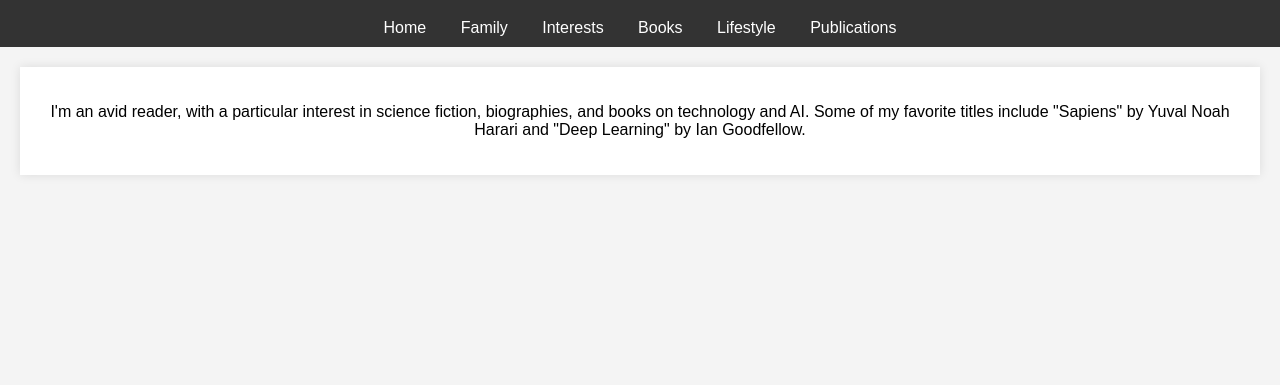
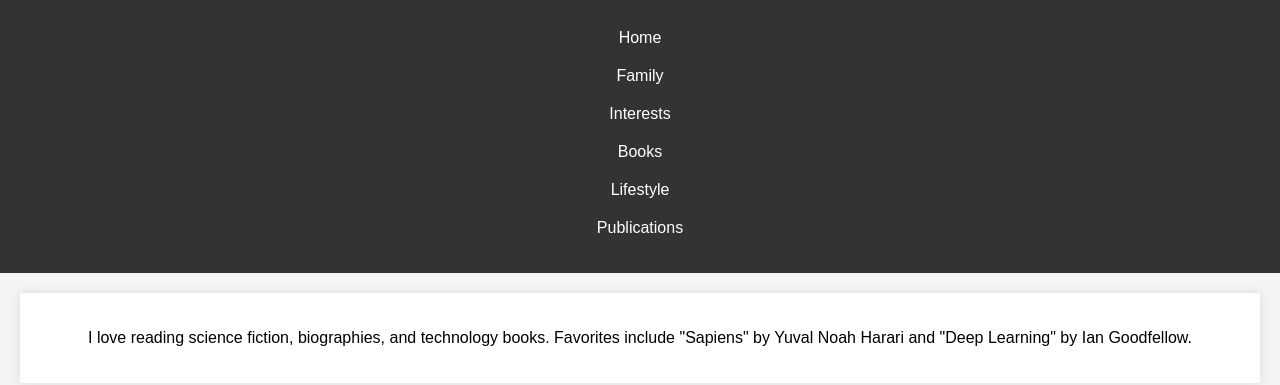
Before and after one commit to wbirru/wbirru.github.io, a plain HTML site: page Books.html in a window 1280 px wide. Shown: the part 71-456 px from the top of the page. Drawn offline with Linux system fonts and the light colour scheme.

Commit message:
Update Books.html

```diff
--- a/Books.html
+++ b/Books.html
@@ -10,16 +10,18 @@
     <header>
         <h1>Books</h1>
         <nav>
-            <a href="index.html">Home</a>
-            <a href="family.html">Family</a>
-            <a href="interest.html">Interests</a>
-            <a href="books.html">Books</a>
-            <a href="lifestyle.html">Lifestyle</a>
-            <a href="publications.html">Publications</a>
+            <ul>
+                <li><a href="index.html">Home</a></li>
+                <li><a href="family.html">Family</a></li>
+                <li><a href="interest.html">Interests</a></li>
+                <li><a href="books.html">Books</a></li>
+                <li><a href="lifestyle.html">Lifestyle</a></li>
+                <li><a href="publications.html">Publications</a></li>
+            </ul>
         </nav>
     </header>
     <section>
-        <p>I'm an avid reader, with a particular interest in science fiction, biographies, and books on technology and AI. Some of my favorite titles include "Sapiens" by Yuval Noah Harari and "Deep Learning" by Ian Goodfellow.</p>
+        <p>I love reading science fiction, biographies, and technology books. Favorites include "Sapiens" by Yuval Noah Harari and "Deep Learning" by Ian Goodfellow.</p>
     </section>
 </body>
 </html>
```
